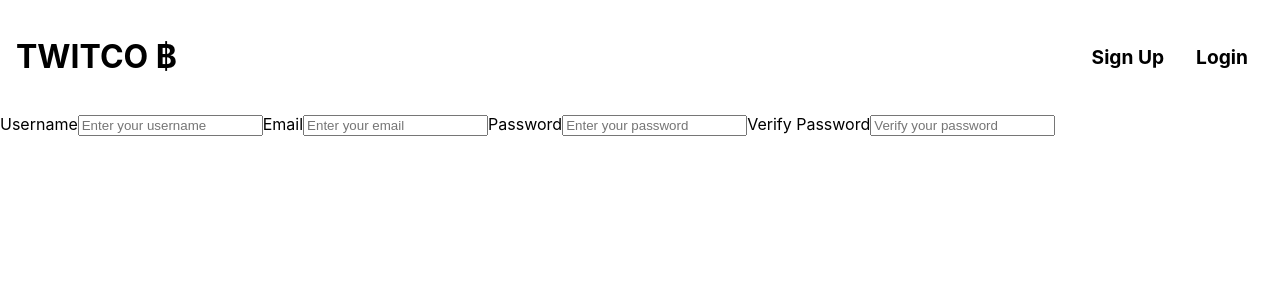
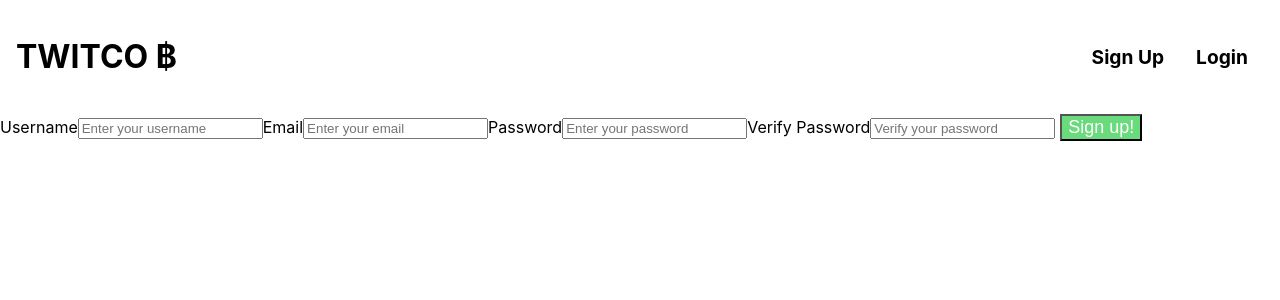
Before and after one commit to twidah/twidah-frontend, a React (Create React App) app: page /register in a window 1280 px wide. Shown: the top 300 px of the page. Built offline with nearby package versions, Linux system fonts and the light colour scheme.

Commit message:
added a a submit button in the sign up form

```diff
--- a/src/comps/register/Register.js
+++ b/src/comps/register/Register.js
@@ -14,7 +14,9 @@ export default function RegisterForm({ setLogged }) {
     const { name, value } = e.target;
     setForm({ ...form, [name]: value });
   };
-
+  const submit = (e) => {
+    e.preventDefault();
+  };
   return (
     <form>
       <label htmlFor="username">
@@ -61,7 +63,20 @@ export default function RegisterForm({ setLogged }) {
           onChange={change}
         />
       </label>
-      {/* <button onClick={}></button> */}
+      <label>
+        <button
+          style={{
+            cursor: "pointer",
+            marginLeft: "5px",
+            fontSize: "18px",
+            backgroundColor: "#69db7c",
+            color: "white",
+          }}
+          type="submit"
+        >
+          Sign up!
+        </button>
+      </label>
     </form>
   );
 }
```
